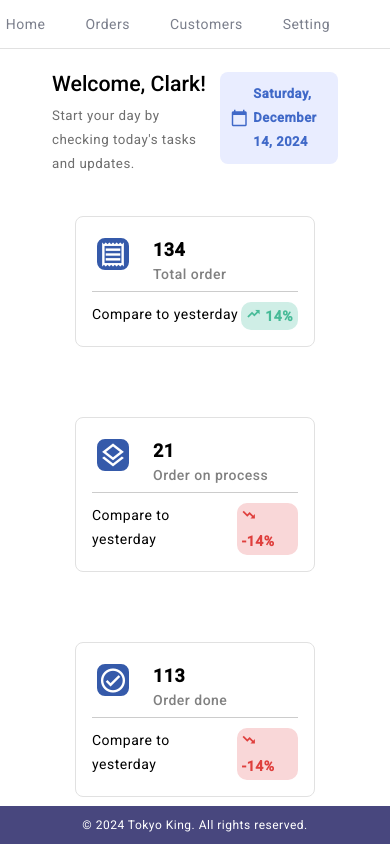
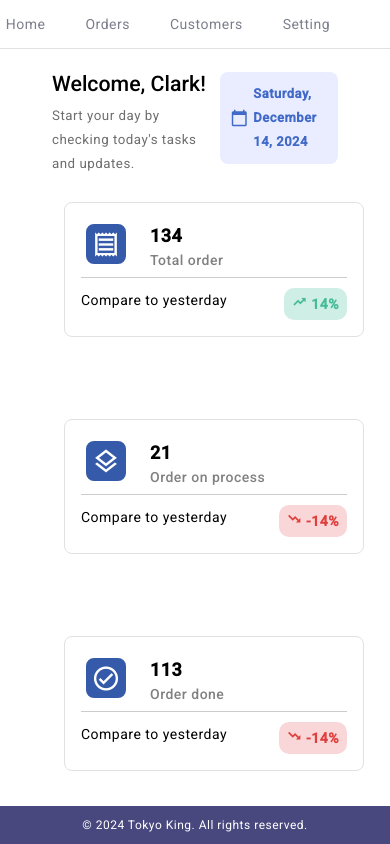
Before and after one commit to Bxstars/orderList, an Angular app: page /order in a window 390 px wide. Shown: the top 844 px of the page. Built offline with nearby package versions, Linux system fonts and the light colour scheme.

Commit message:
fix: fixes card sizes in carousel

```diff
--- a/src/app/shared/components/cards/cards.component.css
+++ b/src/app/shared/components/cards/cards.component.css
@@ -1,7 +1,7 @@
 .card-container {
-  display: flex;
-  gap: 10px;
-  flex-wrap: wrap;
+  display: grid;
+  grid-template-columns: repeat(4, 1fr);
+  gap: 50px;
   justify-content: center;
 }
 
@@ -9,12 +9,17 @@
   display: flex;
   justify-content: space-between;
   flex-direction: column;
-  margin: 30px 10px;
+  margin: 1rem 4rem;
   padding: 1rem;
-  width: 20rem;
+  width: 50%;
   border: 1px solid #e1e1e1;
   border-radius: 8px;
   font-size: 14px;
+}
+
+.card-container .card {
+  max-width: 300px;
+  width: 100%;
 }
 
 .card-header {
@@ -36,7 +41,7 @@
   border: 5px solid #355aaa;;
   border-radius: 8px;
   background-color: #355aaa;
-  padding: 5px;
+  padding: 15px;
   width: 2rem;
   height: 2rem;
 }
@@ -84,11 +89,18 @@ hr {
 
 .trending {
   border-radius: 10px;
-  padding: 2px 5px;
+  padding: 4px 8px;
 }
 
 @media (max-width: 1280px) {
-  .card{
-    width: 15rem;
+  .card-container {
+    grid-template-columns: repeat(2, 1fr);
+  }
+
+}
+
+@media (max-width: 768px) {
+  .card-container {
+    grid-template-columns: 1fr;
   }
 }
--- a/src/app/shared/components/carousel/carousel.component.html
+++ b/src/app/shared/components/carousel/carousel.component.html
@@ -6,7 +6,8 @@
       *ngFor="let image of images; let i = index"
       [class.active]="i === currentIndex"
     >
-      <img [src]="image" [alt]="'Imagem ' + (i + 1)" loading="lazy" />
+      <img [srcset]="image" [alt]="'Imagem ' + (i + 1)" sizes="(max-width: 600px) 300px, (max-width: 1200px) 600px, 1200px"
+      loading="lazy" width="800" height="690" />
     </div>
   </div>
   <button class="prev" (click)="prev()">&#10094;</button>
--- a/src/app/shared/components/carousel/carousel.component.ts
+++ b/src/app/shared/components/carousel/carousel.component.ts
@@ -11,10 +11,10 @@ import { Component } from '@angular/core';
 export class CarouselComponent {
 
   images: string[] = [
-    '/assets/images/stefen-tan-_sfMD-OhFR8-unsplash.jpg',
-    '/assets/images/derek-duran-Jz4QMhLvGgw-unsplash.jpg',
-    '/assets/images/bon-vivant-qom5MPOER-I-unsplash.jpg',
-    '/assets/images/annie-spratt-Pk6nuEXu_Lo-unsplash.jpg',
+    '/assets/images/stefen-tan-_sfMD-OhFR8-unsplash.jpg 600w',
+    '/assets/images/derek-duran-Jz4QMhLvGgw-unsplash.jpg 600w',
+    '/assets/images/bon-vivant-qom5MPOER-I-unsplash.jpg 600w',
+    '/assets/images/annie-spratt-Pk6nuEXu_Lo-unsplash.jpg 1200w',
   ];
 
   currentIndex = 0;
```
